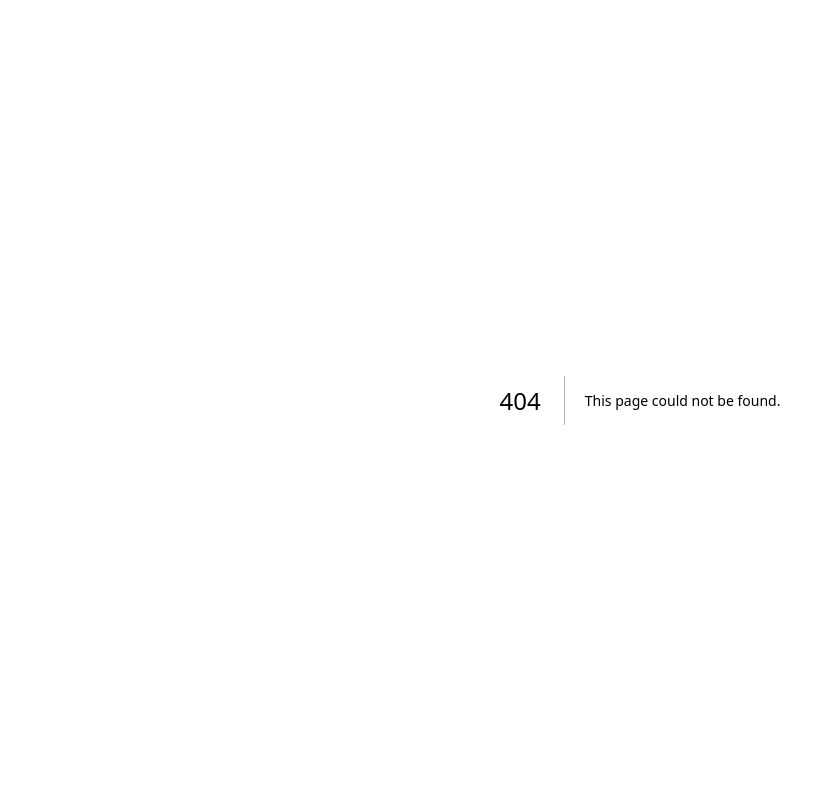
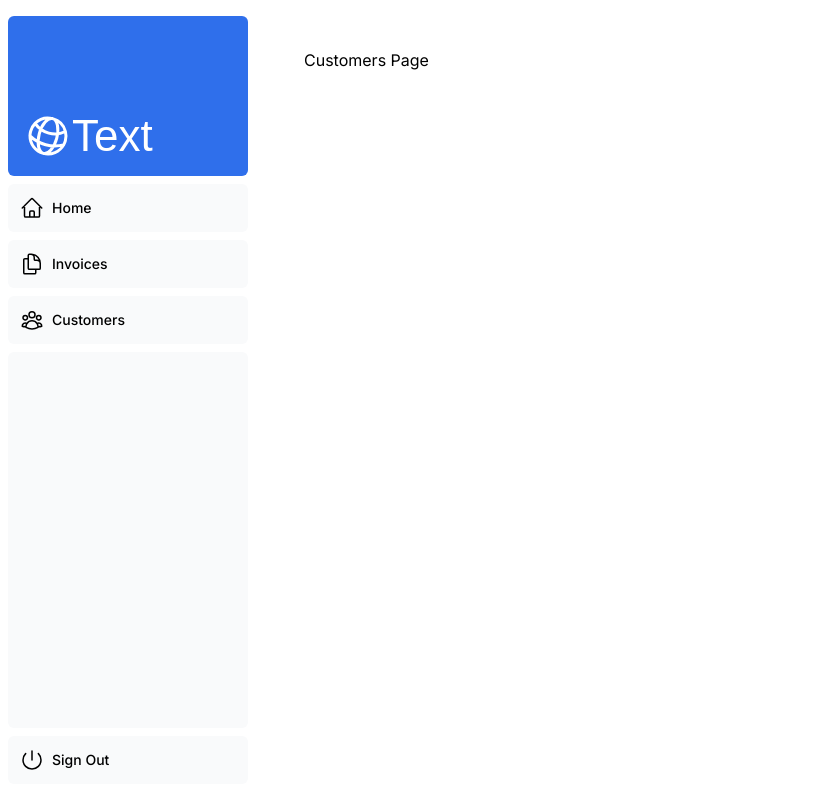
Before and after one commit to yasensimeonov/NextJS-Learn-Dasboard, a Next.js app: page /dashboard/customers in a window 1280 px wide. Before the commit this address had no page. Shown: the whole page, without its empty margins (0-835 px from the left). Built offline with nearby package versions, Linux system fonts and the light colour scheme; a web font is replaced by a local one.

Commit message:
End of Chapter 4: Creating Layouts and Pages

```diff
--- /dev/null
+++ b/app/dashboard/customers/page.tsx
@@ -0,0 +1,3 @@
+export default function Page() {
+    return <p>Customers Page</p>
+}
--- /dev/null
+++ b/app/dashboard/invoices/page.tsx
@@ -0,0 +1,3 @@
+export default function Page() {
+    return <p>Invoices Page</p>
+}
--- /dev/null
+++ b/app/dashboard/layout.tsx
@@ -0,0 +1,12 @@
+import SideNav from '@/app/ui/dashboard/sidenav';
+
+export default function Layout({ children }: { children: React.ReactNode }) {
+    return (
+        <div className="flex h-screen flex-col md:flex-row md:overflow-hidden">
+            <div className="w-full flex-none md:w-64">
+                <SideNav />
+            </div>
+            <div className="flex-grow p-6 md:overflow-y-auto md:p-12">{children}</div>
+        </div>
+    );
+}
--- /dev/null
+++ b/app/dashboard/page.tsx
@@ -0,0 +1,3 @@
+export default function Page() {
+    return <p>Dashboard Page</p>
+}
--- a/app/ui/acme-logo.tsx
+++ b/app/ui/acme-logo.tsx
@@ -7,7 +7,7 @@
       className={`${lusitana.className} flex flex-row items-center leading-none text-white`}
     >
       <GlobeAltIcon className="h-12 w-12 rotate-[15deg]" />
-      <p className="text-[44px]">Test me</p>
+      <p className="text-[44px]">Text</p>
     </div>
   );
 }
```
Also changed, not shown: 1 other file (tests, documents, lock files or other folders).
